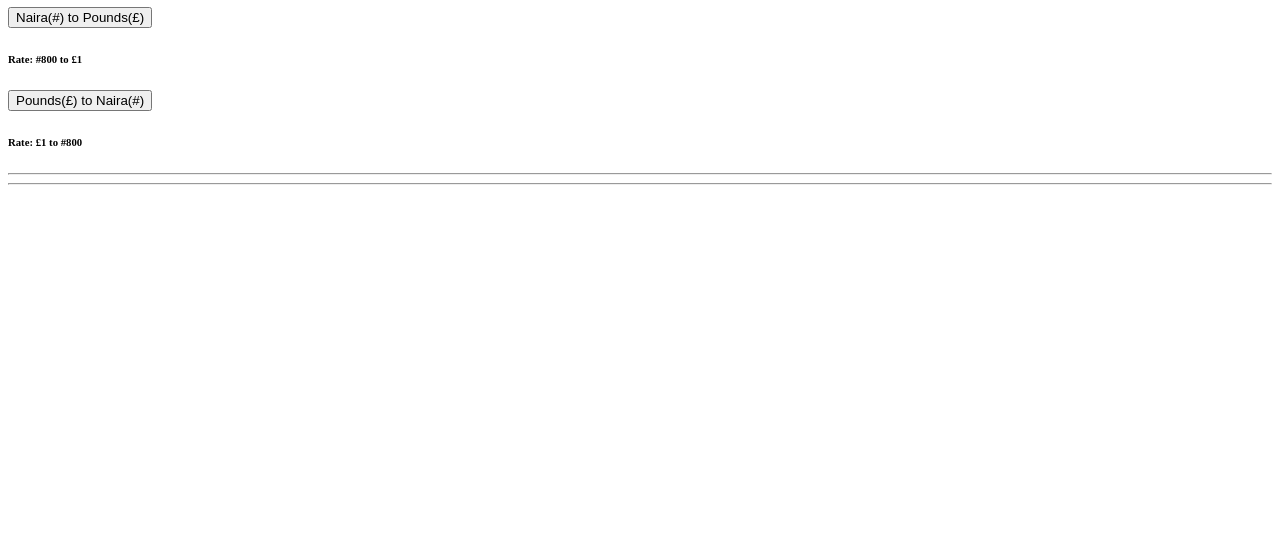
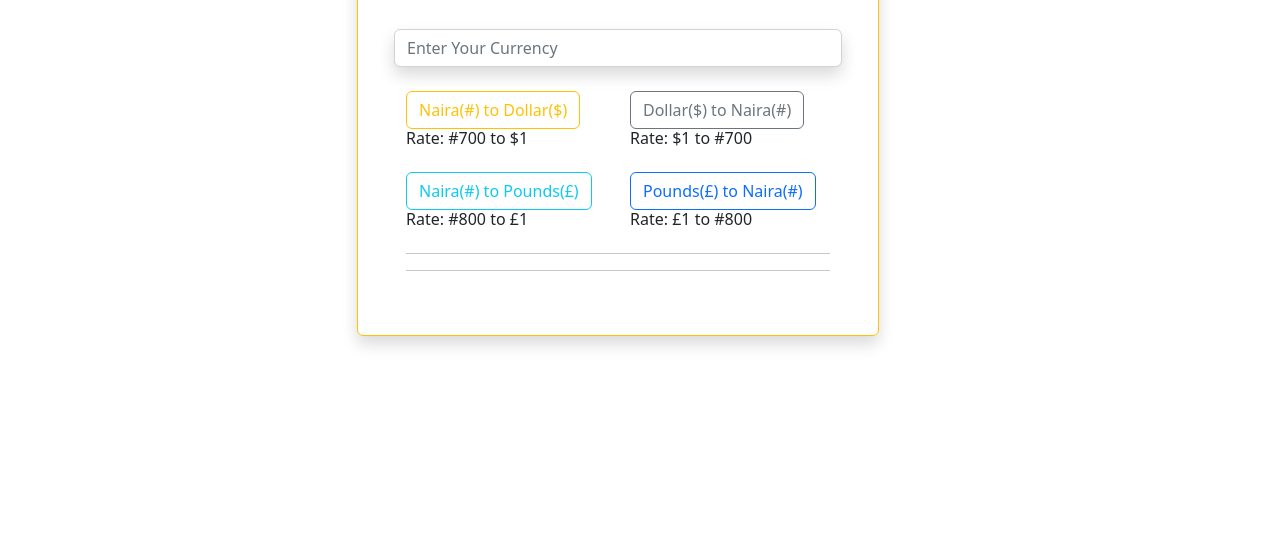
Before and after one commit to Flashina/Currency-exchange, a plain HTML site: page index.html in a window 1280 px wide. Shown: the part 260-800 px from the top of the page. Drawn offline with Linux system fonts and the light colour scheme; the site is published under a folder, as on GitHub Pages, so addresses that start at the root find nothing.

Commit message:
I change the location of boostrap

```diff
--- a/index.html
+++ b/index.html
@@ -6,7 +6,7 @@
     <meta http-equiv="X-UA-Compatible" content="IE=edge">
     <meta name="viewport" content="width=device-width, initial-scale=1.0">
     <title>Currency Converter</title>
-    <link rel="stylesheet" href="/bootstrap-5.2.2-dist/css/bootstrap.css">
+    <link rel="stylesheet" href="bootstrap-5.2.2-dist/css/bootstrap.css">
 </head>
 
 <body>
```
